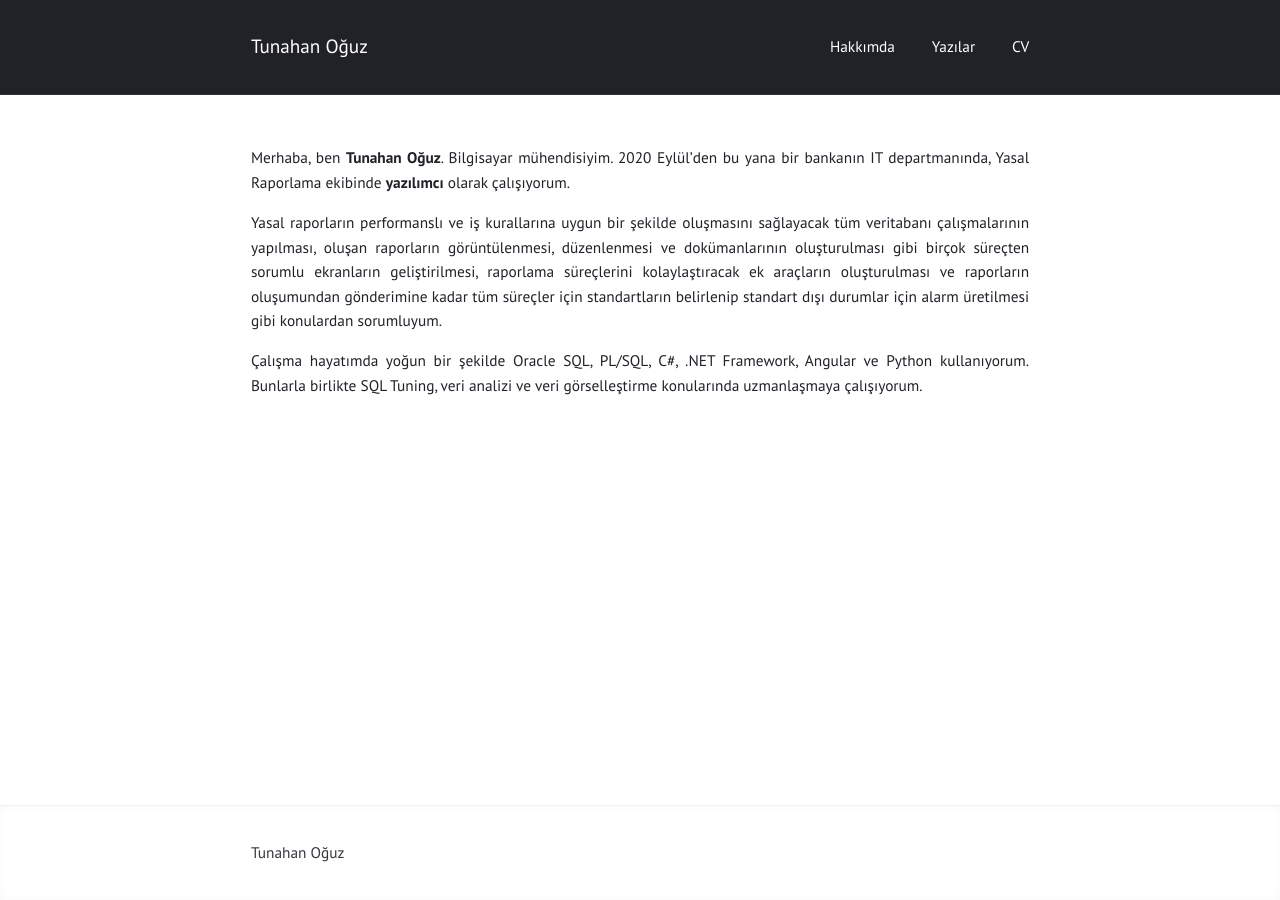
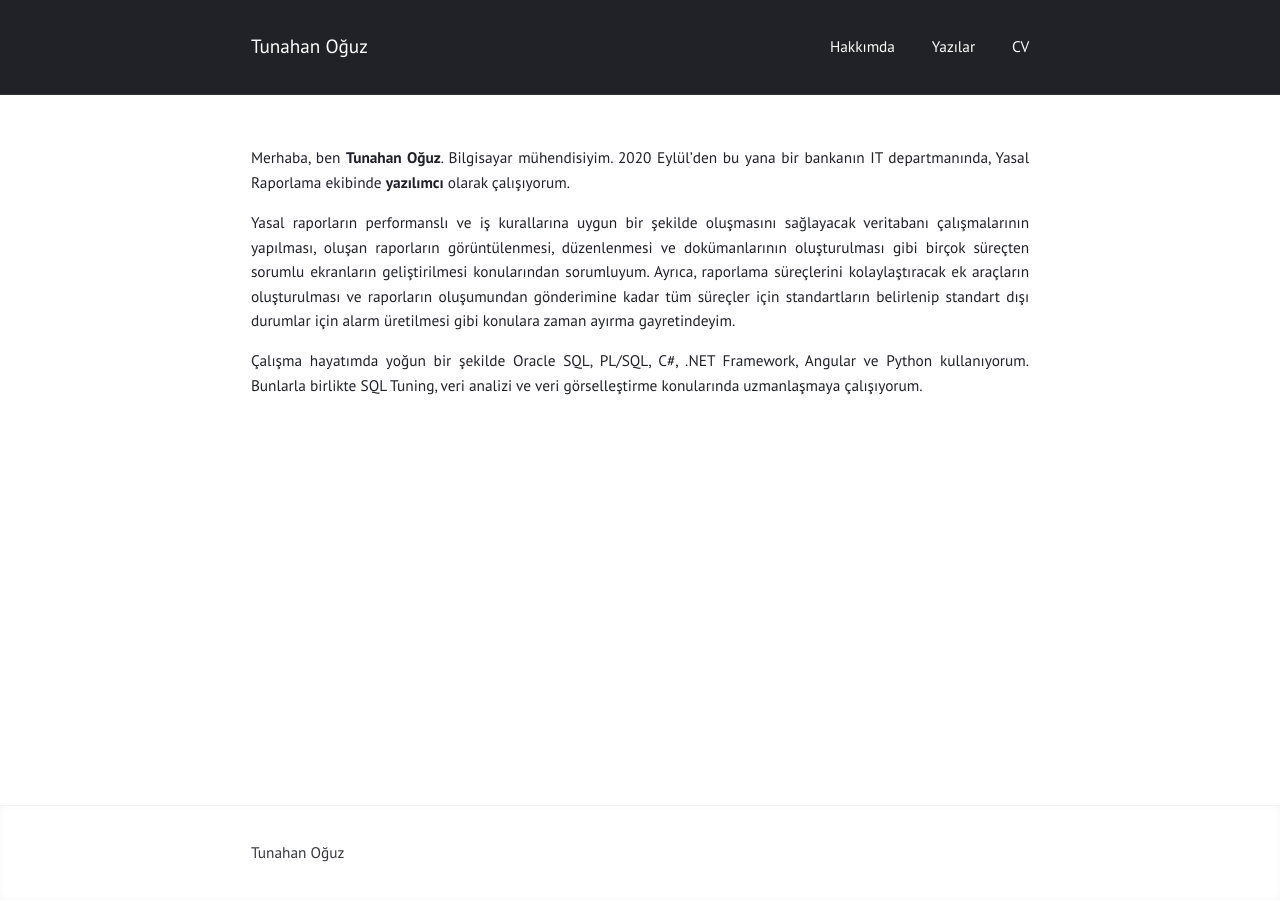
Before and after one commit to tunahanoguz/tunahanoguz.github.io, a Jekyll site: the page built from index.md, in a window 1280 px wide. Built offline with Jekyll 4.4.1, drawn with Linux system fonts in a browser that asks for light colours.

Commit message:
Update index.md

```diff
--- a/index.md
+++ b/index.md
@@ -5,6 +5,6 @@ layout: page
 
 Merhaba, ben **Tunahan Oğuz**. Bilgisayar mühendisiyim. 2020 Eylül'den bu yana bir bankanın IT departmanında, Yasal Raporlama ekibinde **yazılımcı** olarak çalışıyorum.
 
-Yasal raporların performanslı ve iş kurallarına uygun bir şekilde oluşmasını sağlayacak tüm veritabanı çalışmalarının yapılması, oluşan raporların görüntülenmesi, düzenlenmesi ve dokümanlarının oluşturulması gibi birçok süreçten sorumlu ekranların geliştirilmesi, raporlama süreçlerini kolaylaştıracak ek araçların oluşturulması ve raporların oluşumundan gönderimine kadar tüm süreçler için standartların belirlenip standart dışı durumlar için alarm üretilmesi gibi konulardan sorumluyum.
+Yasal raporların performanslı ve iş kurallarına uygun bir şekilde oluşmasını sağlayacak veritabanı çalışmalarının yapılması, oluşan raporların görüntülenmesi, düzenlenmesi ve dokümanlarının oluşturulması gibi birçok süreçten sorumlu ekranların geliştirilmesi konularından sorumluyum. Ayrıca, raporlama süreçlerini kolaylaştıracak ek araçların oluşturulması ve raporların oluşumundan gönderimine kadar tüm süreçler için standartların belirlenip standart dışı durumlar için alarm üretilmesi gibi konulara zaman ayırma gayretindeyim.
 
 Çalışma hayatımda yoğun bir şekilde Oracle SQL, PL/SQL, C#, .NET Framework, Angular ve Python kullanıyorum. Bunlarla birlikte SQL Tuning, veri analizi ve veri görselleştirme konularında uzmanlaşmaya çalışıyorum.
```
